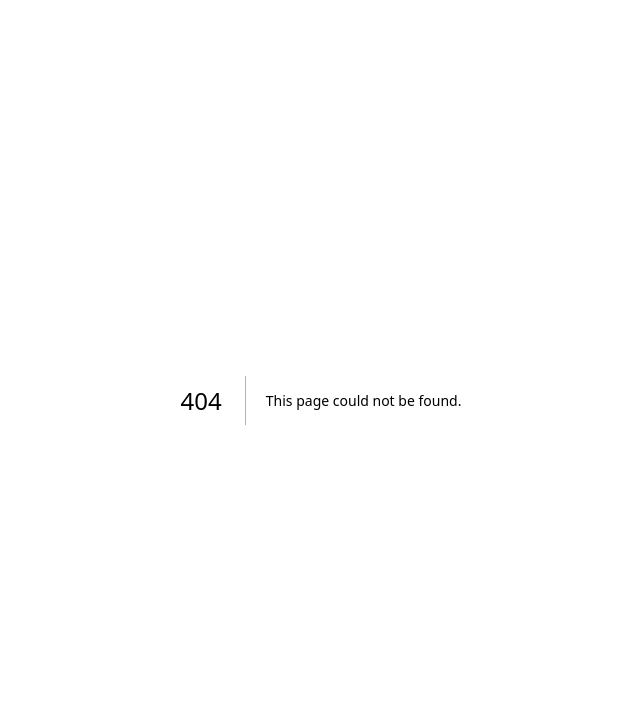
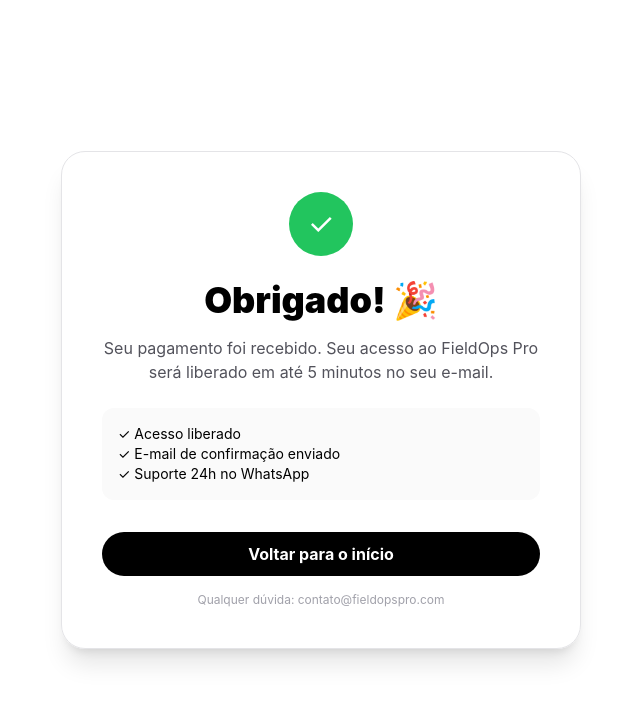
Before and after one commit to LCRodrigues98/-fieldops-pro, a Next.js app: page /obrigado in a window 1280 px wide. Before the commit this address had no page. Shown: the top 702 px of the page, without its empty margins (319-959 px from the left). Built offline with nearby package versions, Linux system fonts and the light colour scheme.

Commit message:
Create page.js

```diff
--- /dev/null
+++ b/app/obrigado/page.js
@@ -0,0 +1,18 @@
+ export default function Obrigado() {
+  return (
+    <div className="min-h-screen bg-white flex items-center justify-center p-6">
+      <div className="max-w-[520px] w-full border border-zinc-200 rounded-[24px] p-10 text-center shadow-xl">
+        <div className="w-16 h-16 bg-green-500 text-white rounded-full flex items-center justify-center text-3xl mx-auto">✓</div>
+        <h1 className="text-4xl font-black mt-6">Obrigado! 🎉</h1>
+        <p className="text-zinc-600 mt-4">Seu pagamento foi recebido. Seu acesso ao FieldOps Pro será liberado em até 5 minutos no seu e-mail.</p>
+        <div className="bg-zinc-50 rounded-xl p-4 mt-6 text-left text-sm">
+          <div>✓ Acesso liberado</div>
+          <div>✓ E-mail de confirmação enviado</div>
+          <div>✓ Suporte 24h no WhatsApp</div>
+        </div>
+        <a href="/" className="mt-8 block h-11 leading-[44px] rounded-full bg-black text-white font-bold">Voltar para o início</a>
+        <div className="text-xs text-zinc-400 mt-4">Qualquer dúvida: contato@fieldopspro.com</div>
+      </div>
+    </div>
+  );
+}
```
